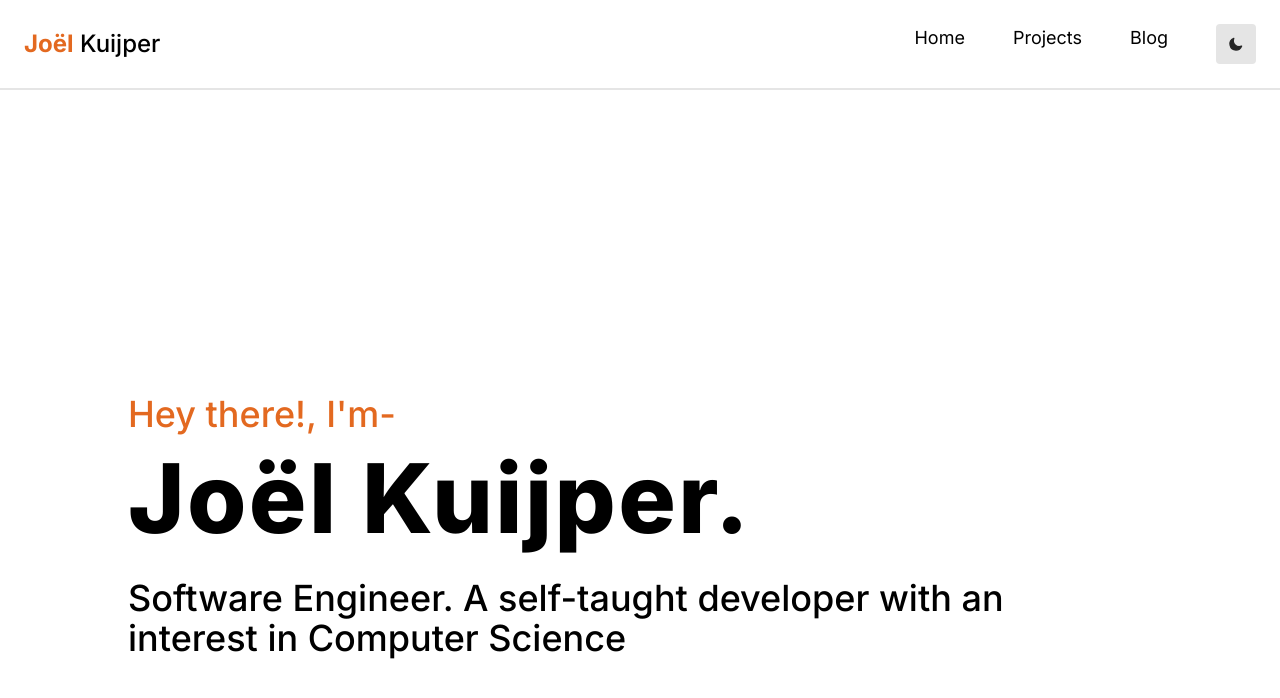
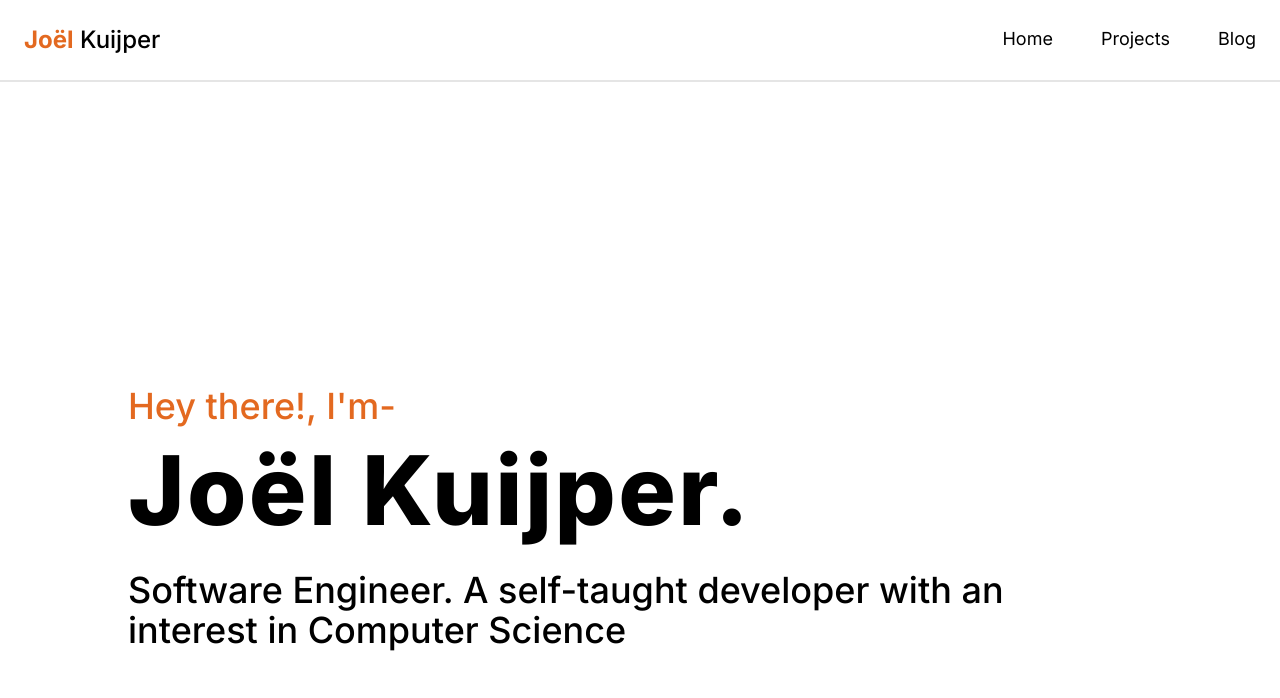
Before and after one commit to Joehoel/joelkuijper.me, a Next.js app: page / in a window 1280 px wide. Shown: the top 698 px of the page. Built offline with nearby package versions, Linux system fonts and the light colour scheme; what @tailwindcss/typography would draw is missing.

Commit message:
Remove theme toggler

```diff
--- a/src/components/Header.tsx
+++ b/src/components/Header.tsx
@@ -63,7 +63,7 @@ const Header = () => {
                 </a>
               </Link>
             ))}
-            <ThemeToggler />
+            {/* <ThemeToggler /> */}
           </nav>
         </div>
       )}
```
